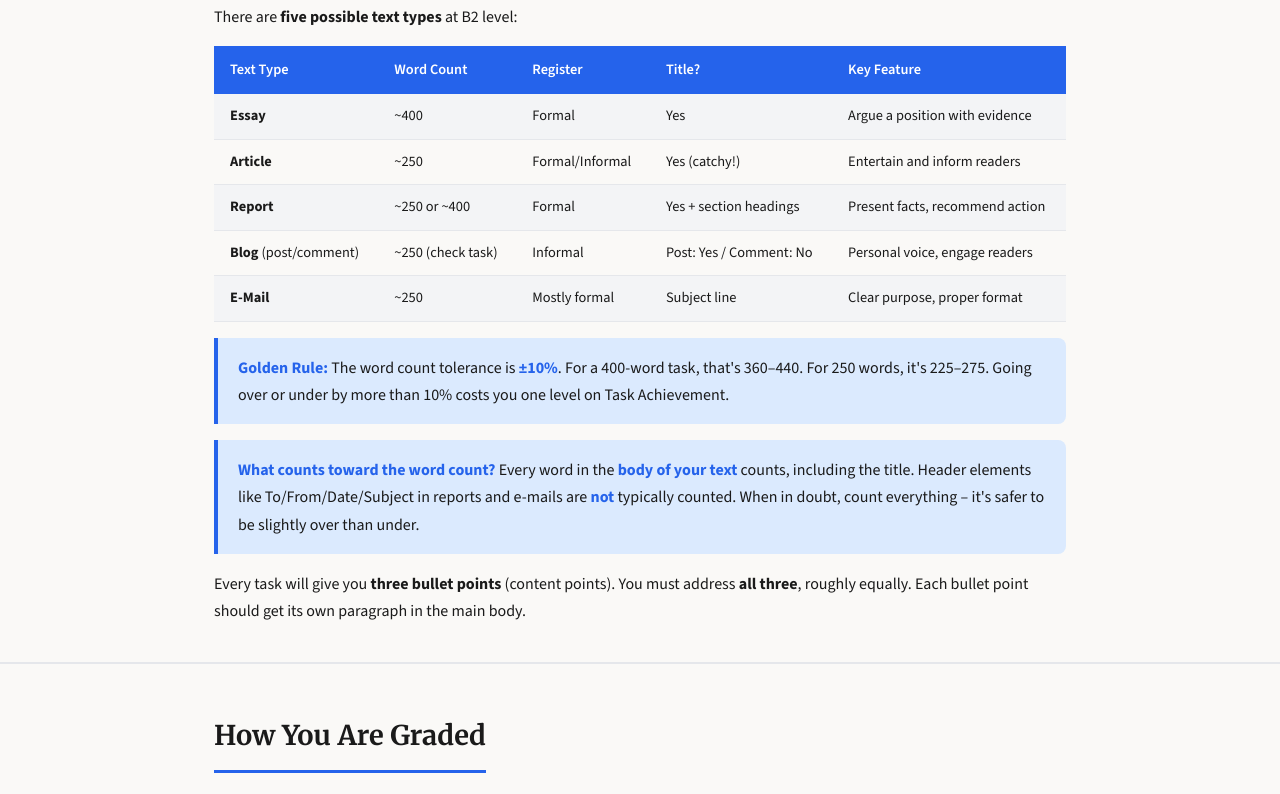
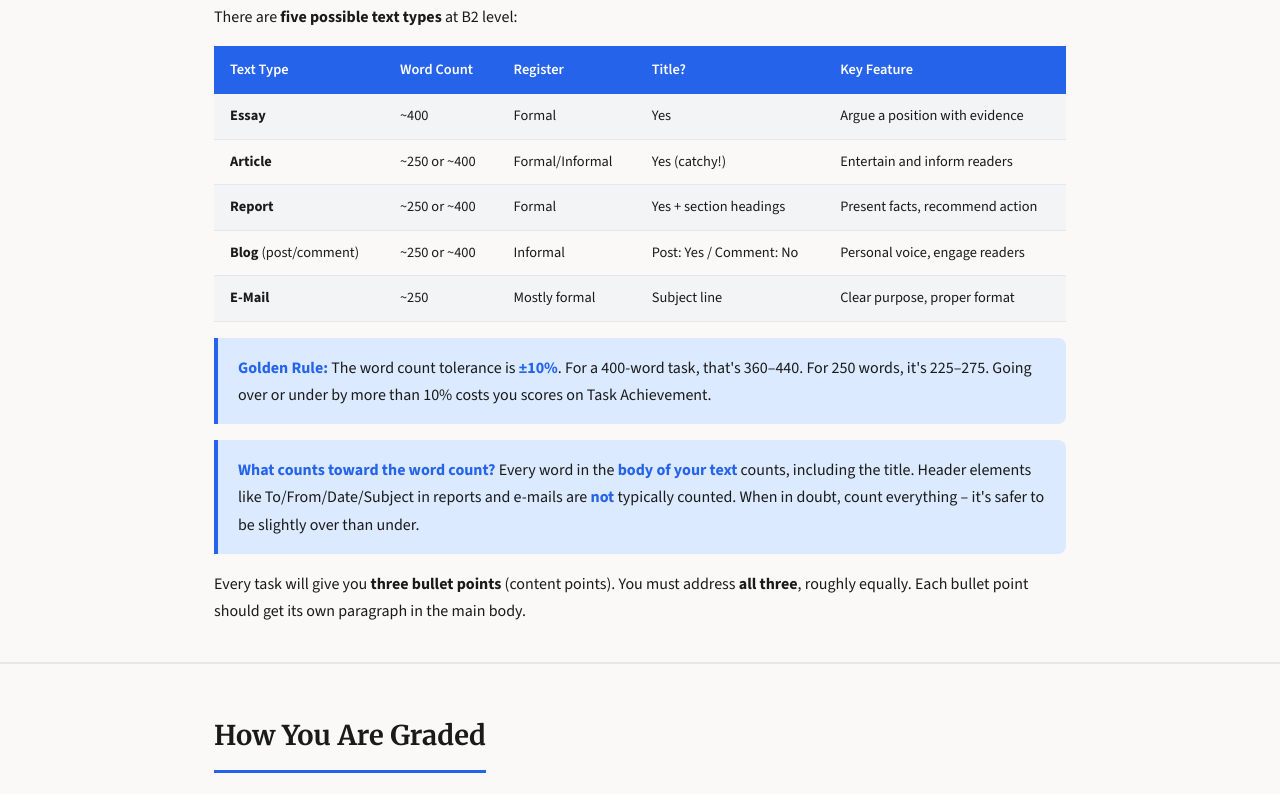
Before and after one commit to bernhardgmeiner/srdp, a plain HTML site: page index.html in a window 1280 px wide. Shown: the part 667-1461 px from the top of the page. Drawn offline with nearby package versions, Linux system fonts and the light colour scheme.

Commit message:
Add files via upload

```diff
--- a/index.html
+++ b/index.html
@@ -312,14 +312,14 @@ details.practice-collapse > summary { font-size: 0.95rem; }
 <table>
 <tr><th>Text Type</th><th>Word Count</th><th>Register</th><th>Title?</th><th>Key Feature</th></tr>
 <tr><td><strong>Essay</strong></td><td>~400</td><td>Formal</td><td>Yes</td><td>Argue a position with evidence</td></tr>
-<tr><td><strong>Article</strong></td><td>~250</td><td>Formal/Informal</td><td>Yes (catchy!)</td><td>Entertain and inform readers</td></tr>
+<tr><td><strong>Article</strong></td><td>~250 or ~400</td><td>Formal/Informal</td><td>Yes (catchy!)</td><td>Entertain and inform readers</td></tr>
 <tr><td><strong>Report</strong></td><td>~250 or ~400</td><td>Formal</td><td>Yes + section headings</td><td>Present facts, recommend action</td></tr>
-<tr><td><strong>Blog</strong> (post/comment)</td><td>~250 (check task)</td><td>Informal</td><td>Post: Yes / Comment: No</td><td>Personal voice, engage readers</td></tr>
+<tr><td><strong>Blog</strong> (post/comment)</td><td>~250 or ~400</td><td>Informal</td><td>Post: Yes / Comment: No</td><td>Personal voice, engage readers</td></tr>
 <tr><td><strong>E-Mail</strong></td><td>~250</td><td>Mostly formal</td><td>Subject line</td><td>Clear purpose, proper format</td></tr>
 </table>
 
 <div class="tip">
-<strong>Golden Rule:</strong> The word count tolerance is <strong>±10%</strong>. For a 400-word task, that's 360–440. For 250 words, it's 225–275. Going over or under by more than 10% costs you one level on Task Achievement.
+<strong>Golden Rule:</strong> The word count tolerance is <strong>±10%</strong>. For a 400-word task, that's 360–440. For 250 words, it's 225–275. Going over or under by more than 10% costs you scores on Task Achievement.
 </div>
 
 <div class="tip">
@@ -363,7 +363,7 @@ details.practice-collapse > summary { font-size: 0.95rem; }
 </table>
 
 <div class="warning">
-<strong>VETO Rule:</strong> If you completely miss the task (wrong text type, none of the content points addressed), you score <strong>0 on everything</strong>. The other three criteria won't even be assessed. Always read the task carefully.
+<strong>VETO Rule:</strong> If you completely miss the task (wrong content, none of the content points addressed), you score <strong>0 on everything</strong>. The other three criteria won't even be assessed. Always read the task carefully.
 </div>
 
 <div class="warning">
@@ -480,7 +480,7 @@ details.practice-collapse > summary { font-size: 0.95rem; }
 <p>An article is a text for publication – a newspaper, magazine, or online journal. It should <strong>inform, entertain, persuade, or engage</strong> the reader. Think of yourself as a journalist or a contributor to a magazine.</p>
 
 <div class="quick-facts">
-  <div class="quick-fact"><div class="label">Word Count</div><div class="value">~250 words</div></div>
+  <div class="quick-fact"><div class="label">Word Count</div><div class="value">~250 or ~400</div></div>
   <div class="quick-fact"><div class="label">Register</div><div class="value">Formal or Informal (depends on audience)</div></div>
   <div class="quick-fact"><div class="label">Title</div><div class="value">Required – make it catchy!</div></div>
   <div class="quick-fact"><div class="label">Structure</div><div class="value">5 paragraphs</div></div>
@@ -569,10 +569,6 @@ details.practice-collapse > summary { font-size: 0.95rem; }
 <strong>Conclusion / Recommendations</strong> (with heading, ~50/80 words) – summarise + suggest
 </div>
 
-<div class="warning">
-<strong>The actual exam template for reports only has: Date, From, Subject.</strong> There is no "To:" field on the Formatvorlage. Don't add one – just fill in what's given. The section headings, however, are mandatory and must be created by you.
-</div>
-
 <details class="dos-collapse"><summary>DOs and DON'Ts</summary><div class="collapsible-body"><div class="dos-donts">
 <div class="do-box">
 <h4>✓ DOs</h4>
@@ -621,7 +617,7 @@ details.practice-collapse > summary { font-size: 0.95rem; }
 <p>A blog is a personal, public text on the internet. There are two sub-types: a <strong>blog post</strong> (you start a discussion) and a <strong>blog comment</strong> (you respond to someone else's post). The tone is personal, the style is engaging, and you want people to <strong>react</strong>.</p>
 
 <div class="quick-facts">
-  <div class="quick-fact"><div class="label">Word Count</div><div class="value">~250 (post) / as specified (comment)</div></div>
+  <div class="quick-fact"><div class="label">Word Count</div><div class="value">~250 or ~400</div></div>
   <div class="quick-fact"><div class="label">Register</div><div class="value">Informal to semi-formal</div></div>
   <div class="quick-fact"><div class="label">Title</div><div class="value">Post: Yes / Comment: No</div></div>
   <div class="quick-fact"><div class="label">Key Feature</div><div class="value">Personal voice, invite interaction</div></div>
```
